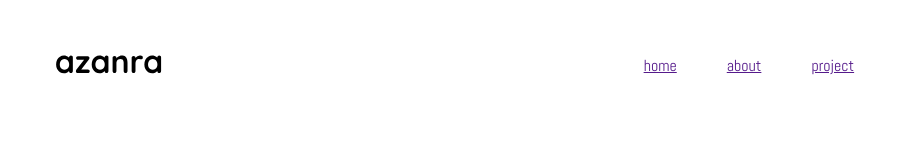
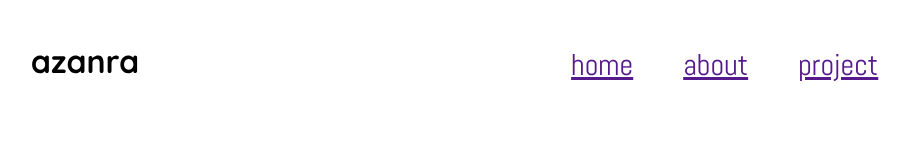
Before and after one commit to azanra/personal-portfolio, a website: page index.html in a window 1280 px wide. Shown: the whole page, without its empty margins (178-1088 px from the left). Drawn offline with nearby package versions, Linux system fonts and the light colour scheme.

Commit message:
Add relative font size default size to 10 px

```diff
--- a/styles/style.css
+++ b/styles/style.css
@@ -6,6 +6,10 @@
          url('../styles/fonts/abel/abel-regular-webfont.woff') format('woff');
     font-weight: normal;
     font-style: normal;
+}
+
+:root {
+    font-size: 62.5%;
 }
 
 body {
@@ -24,4 +28,5 @@ body {
 
 .nav-bar.link{
     padding: 25px;
+    font-size: 3rem;
 }
```
